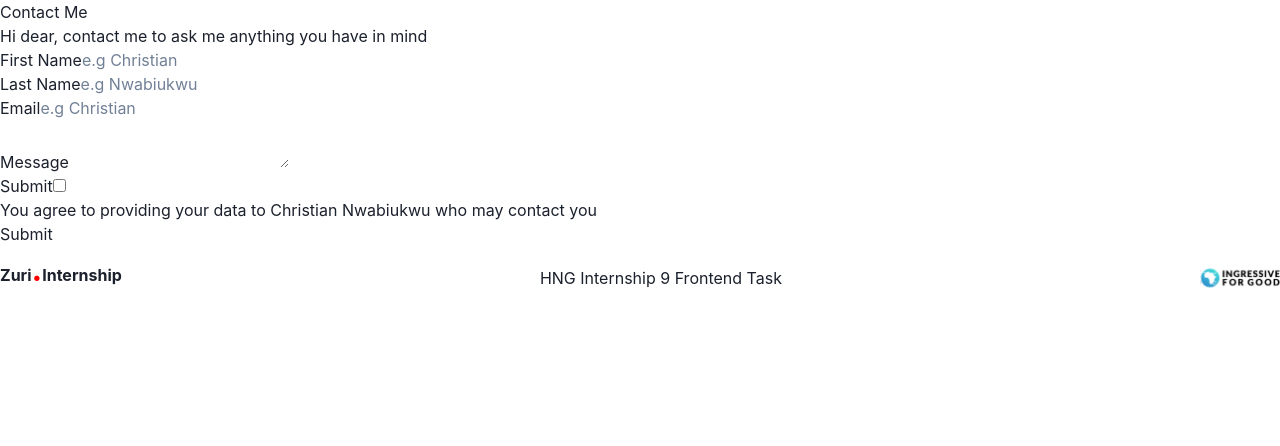
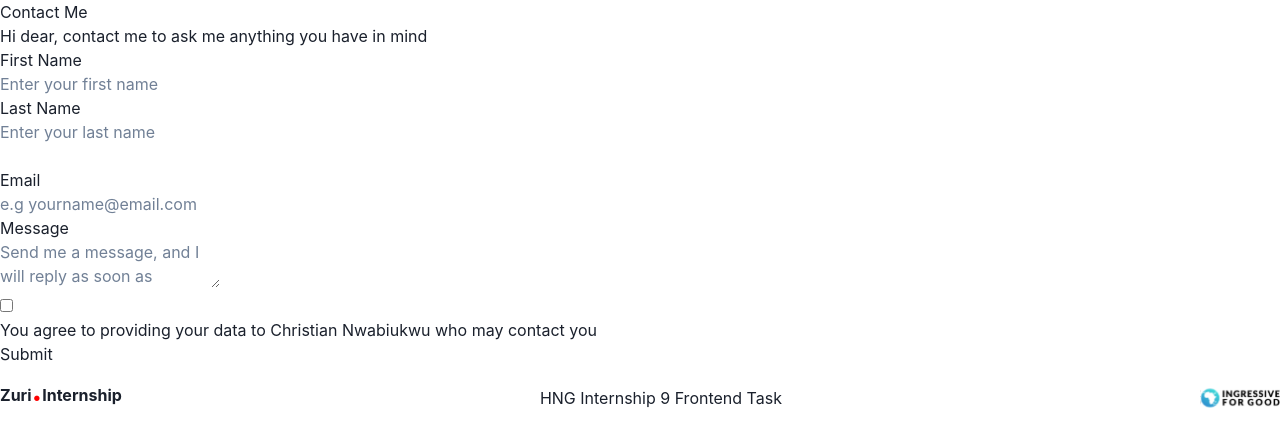
Before and after one commit to Ugochrist13/hng-task, a React (Vite) app: page /contact in a window 1280 px wide. Shown: the top 446 px of the page. Built offline with nearby package versions, Linux system fonts and the light colour scheme.

Commit message:
stage 2 push

```diff
--- a/src/components/Contact.jsx
+++ b/src/components/Contact.jsx
@@ -1,4 +1,4 @@
-import React from "react";
+import React, { useState } from "react";
 import { Form, useNavigate, useSubmit } from "react-router-dom";
 import Footer from "./Footer";
 
@@ -17,50 +17,52 @@ function Contact() {
           submit(event.currentTarget);
         }}
       >
-        <label for="name" >
-          First Name
+        <div>
+          <label>First Name </label>
+          <br />
           <input
             type="text"
             id="first_name"
             name="First Name"
-            placeholder="e.g Christian"
+            placeholder="Enter your first name"
           />
-        </label>
+
           <br />
-        <label for="name">
-        Last Name
+          <label>Last Name </label>
+          <br />
           <input
             type="text"
             id="last_name"
             name="Last Name"
-            placeholder="e.g Nwabiukwu"
+            placeholder="Enter your last name"
           />
-        </label>
+        </div>
         <br />
-        <label for="email" >
-        Email
+        <label>Email </label>
+        <br />
         <input
-            type="text"
+          type="email"
           id="email"
           name="Email"
-            placeholder="e.g Christian"
+          placeholder="e.g yourname@email.com"
         />
-        </label>
+
         <br />
-        <label for="message">Message</label>
-        <textarea id="message" name="Message"></textarea>
+        <label>Message</label>
         <br />
-        <button
-          type="submit"
-          id="btn__submit"
-          onClick={() => {
-            navigate("/");
-          }}
-        >
-          Submit
-        </button>
-        <input type="checkbox"/>
-        <p>You agree to providing your data to Christian Nwabiukwu who may contact you</p>
+        <textarea
+          id="message"
+          placeholder="Send me a message, and I will reply as soon as possible"
+          name="Message"
+        />
+        <br />
+        <div>
+          <input type="checkbox" />
+          <p>
+            You agree to providing your data to Christian Nwabiukwu who may
+            contact you
+          </p>
+        </div>
         <button
           type="submit"
           id="btn__submit"
```
Lines whose indentation alone changed are shown as unchanged.
